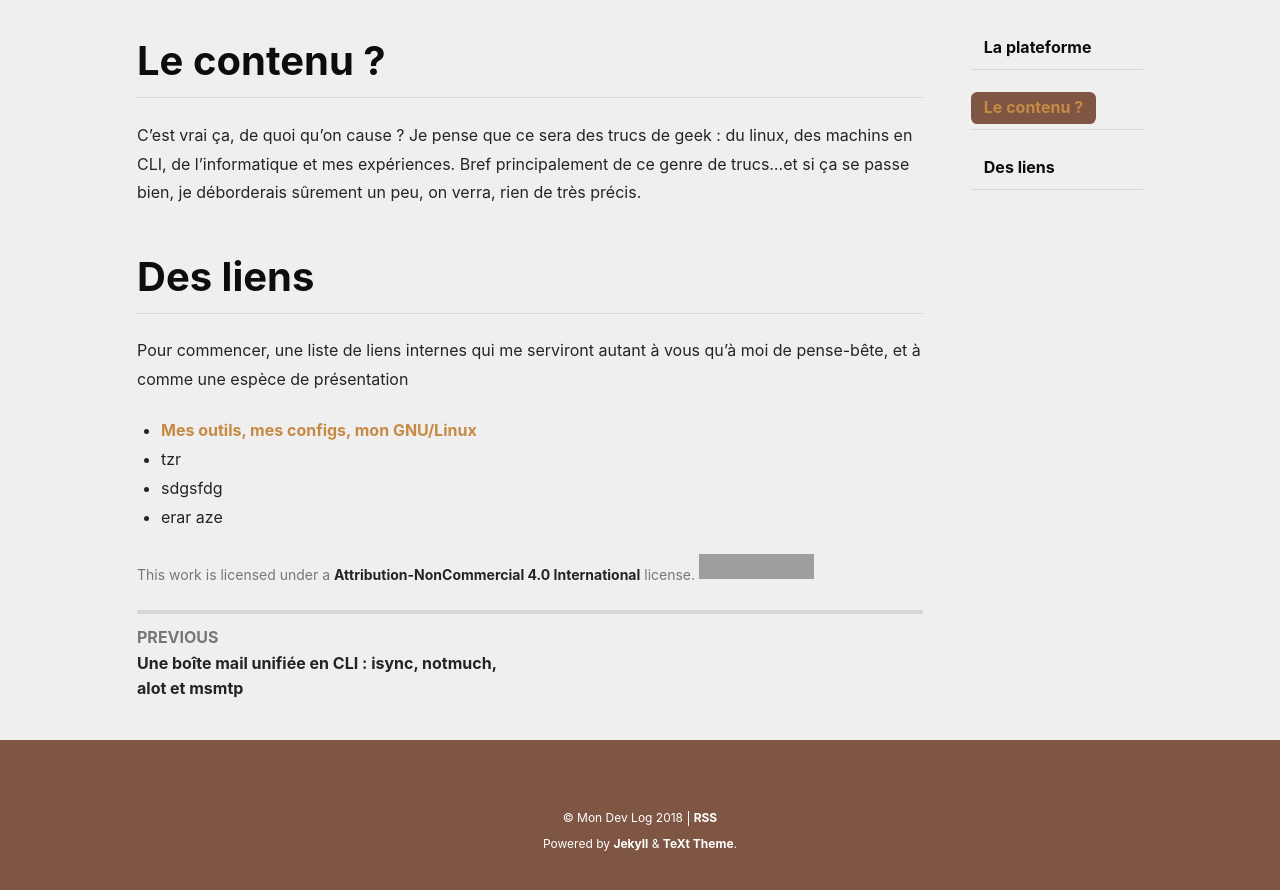
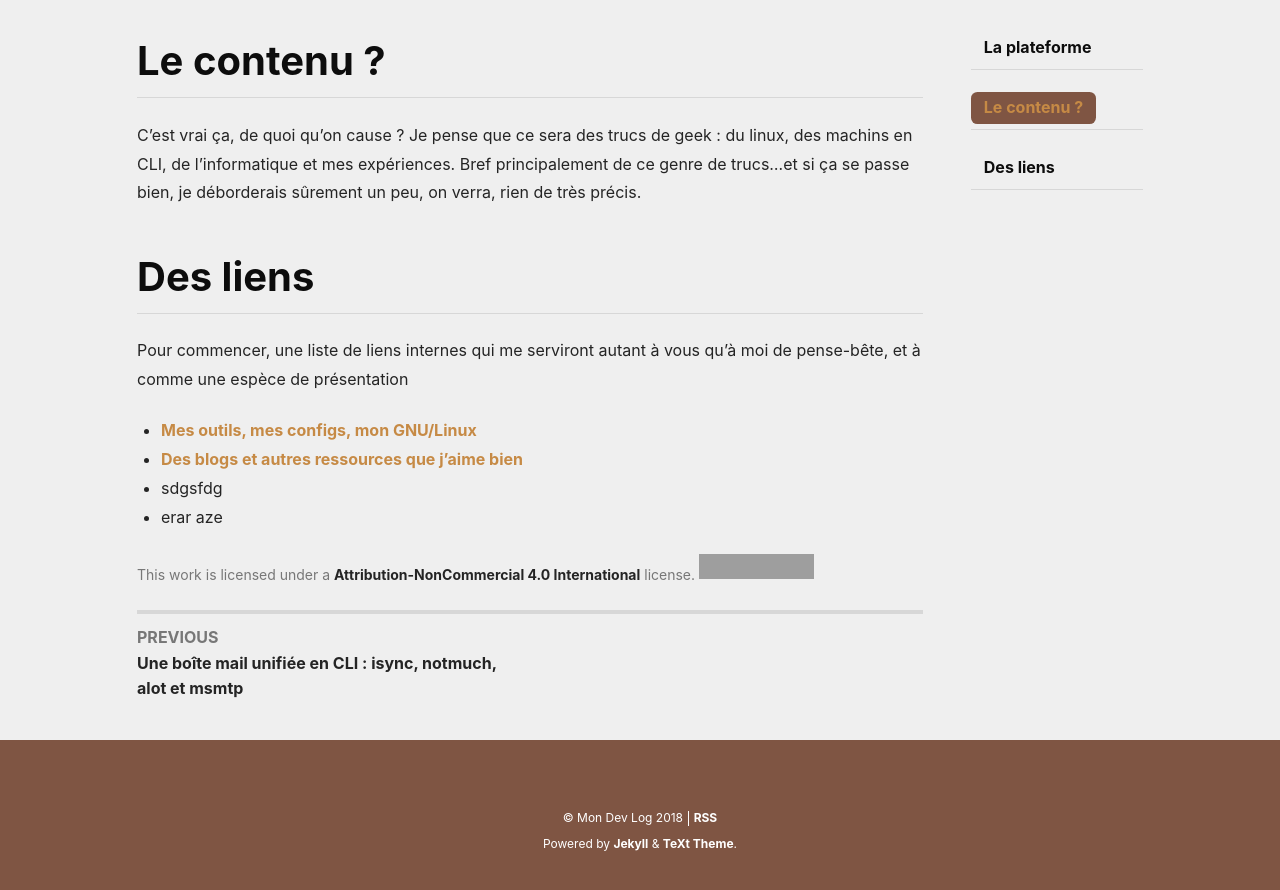
Before and after one commit to psic/psic.github.io, a Jekyll site: the page built from _posts/2018-07-24-presentation.md, in a window 1280 px wide and 900 px high, scrolled down 1121 px. Shown: the top 890 px of the window. Built offline with Jekyll 4.4.1, drawn with Linux system fonts in a browser that asks for light colours; nearby versions of some CDN libraries; comment, search, counter and statistics services are not loaded; grey boxes are pictures that could not be loaded.

Commit message:
add article

```diff
--- a/_posts/2018-07-24-presentation.md
+++ b/_posts/2018-07-24-presentation.md
@@ -21,6 +21,6 @@ C'est vrai ça, de quoi qu'on cause ? Je pense que ce sera des trucs de geek : d
 Pour commencer, une liste de liens internes qui me serviront autant à vous qu'à moi de pense-bête, et à comme une espèce de présentation
 
 * [Mes outils, mes configs, mon GNU/Linux]({{ site.baseurl }}{% post_url 2018-11-10-outils %})
-* tzr
+* [Des blogs et autres ressources que j'aime bien]({{ site.baseurl }}{% post_url 2018-11-05-ressource-web %})
 *  sdgsfdg
 * erar aze
```
